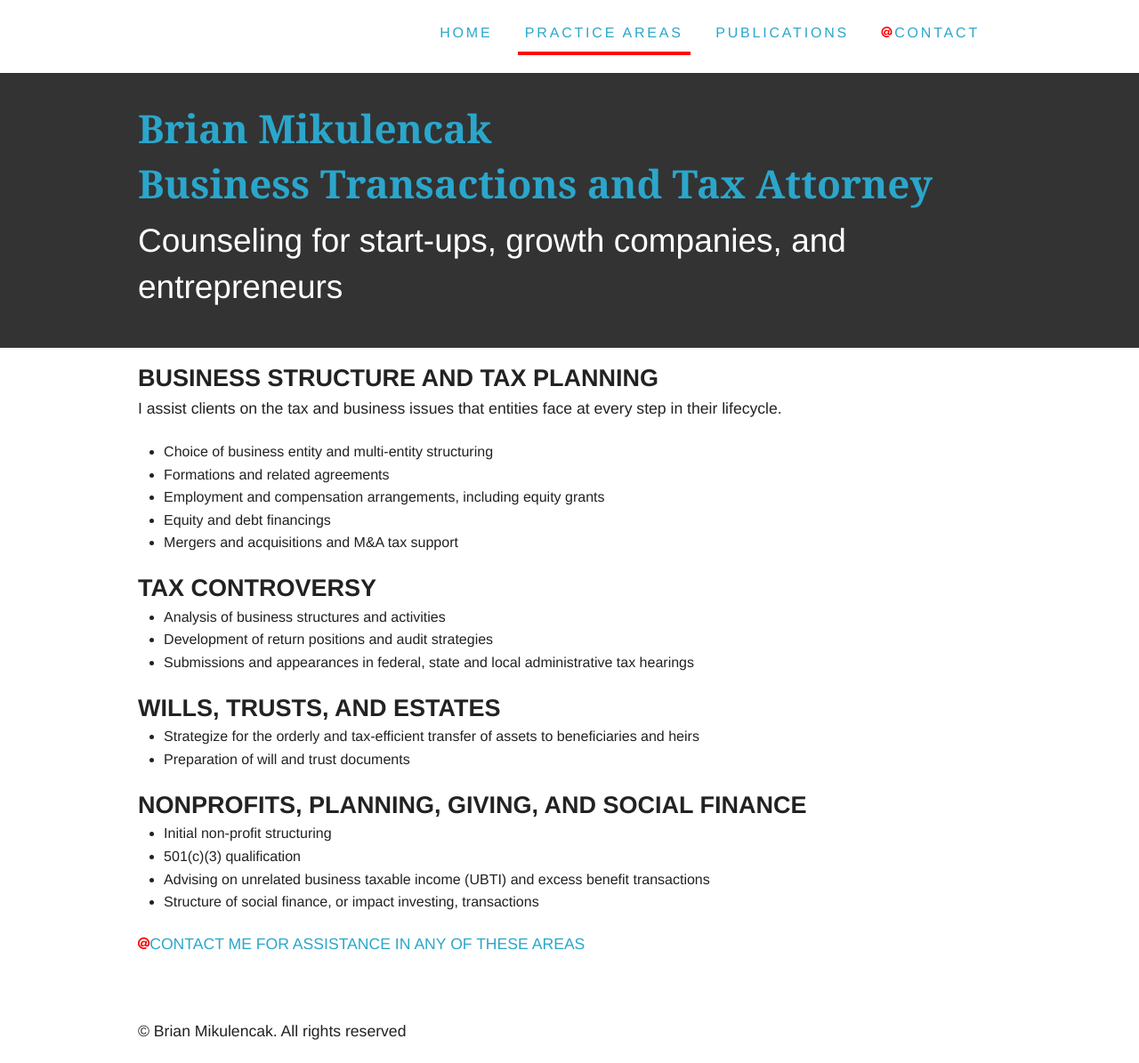
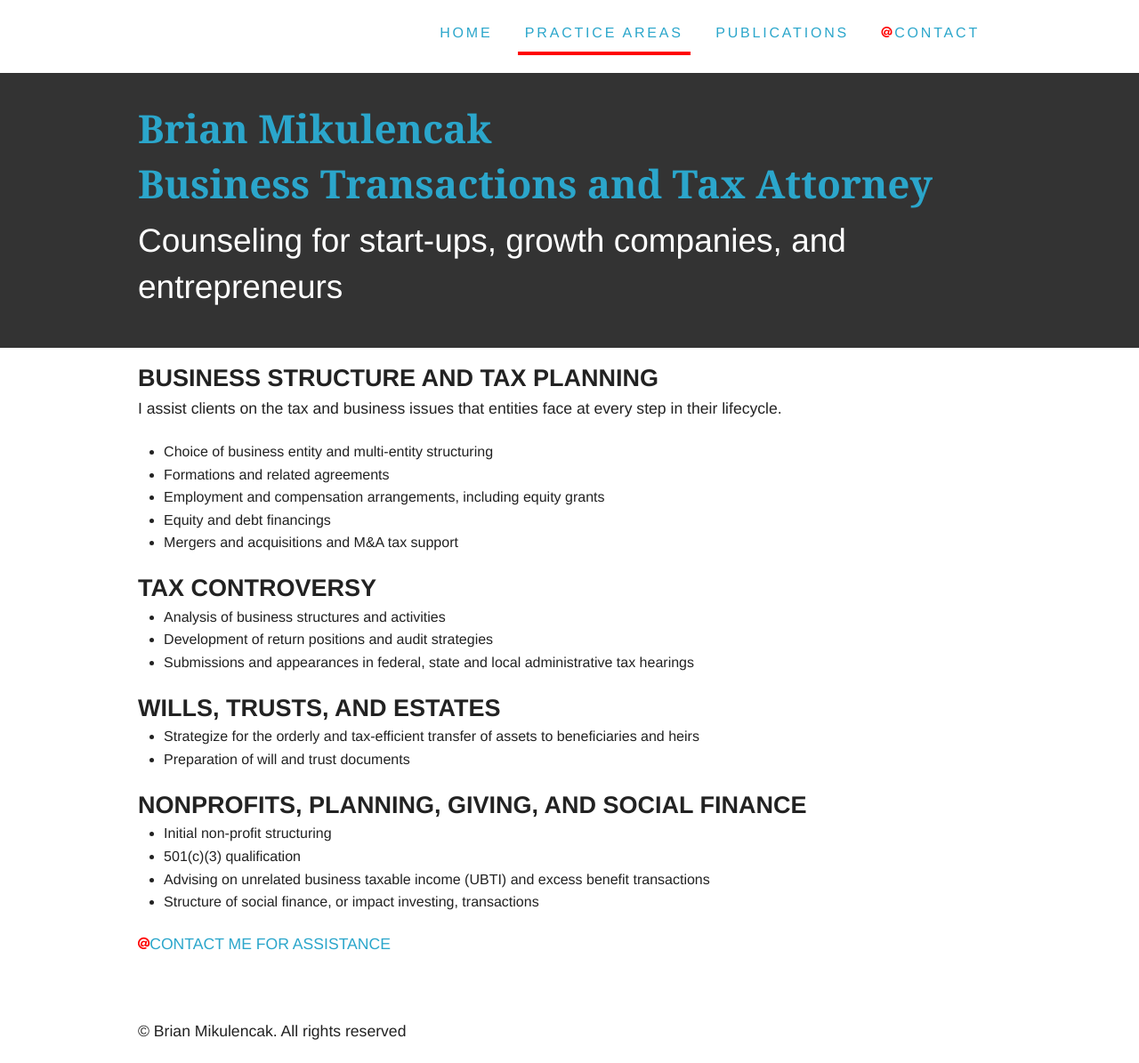
Before and after one commit to brianmik/bmaustinlaw, a Jekyll site: the page built from practice-areas.html, in a window 1280 px wide. Shown: the whole page at 89% size. Built offline with Jekyll 4.4.1, drawn with Linux system fonts in a browser that asks for light colours; Markdown is read by kramdown in place of the engine named in the settings.

Commit message:
modified the practice area contact link

```diff
--- a/practice-areas.html
+++ b/practice-areas.html
@@ -44,7 +44,7 @@ title: Brian Mikulencak Business Transactions and Tax Attorney - Practice Areas
               <li>Structure of social finance, or impact investing, transactions</li>
             </ul>
         </section>
-        <p><a class="uppercase" href="contact.html"><i class="fi-at-sign red"></i>Contact me for assistance in any of these areas</a></p>
+        <p><a class="uppercase" href="contact.html"><i class="fi-at-sign red"></i>Contact me for assistance</a></p>
     </div>
   </div>
 </div>
```
